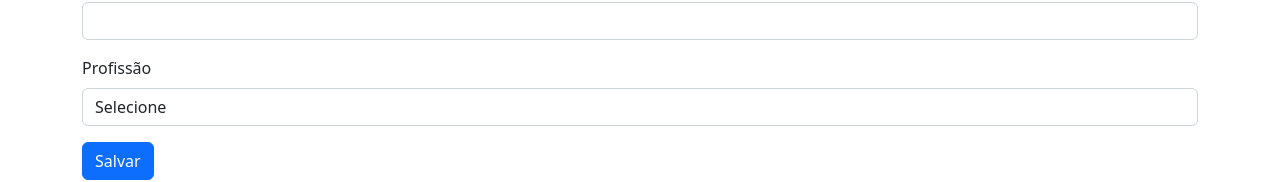
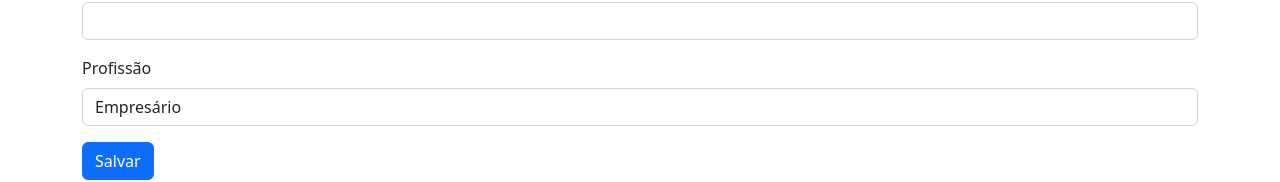
Before and after one commit to dannielgd/formulario, an Angular app: page / in a window 1280 px wide. Shown: the part 116-298 px from the top of the page. Built offline with nearby package versions, Linux system fonts and the light colour scheme.

Commit message:
Definindo valor padrão no campo select

```diff
--- a/src/app/app.component.html
+++ b/src/app/app.component.html
@@ -13,7 +13,7 @@
 
     <div class="mb-3">
       <label class="form-label">Profissão</label>
-      <select class="form-control" name="profissao" ngModel>
+      <select class="form-control" name="profissao" [ngModel]="profissao">
         <option value="">Selecione</option>
         <option *ngFor="let profissao of profissoes"
           [value]="profissao">{{ profissao }}</option>
--- a/src/app/app.component.ts
+++ b/src/app/app.component.ts
@@ -9,10 +9,13 @@
 export class AppComponent {
 
   profissoes = ['Programador', 'Empresário', 'Outra'];
+  profissao='Empresário';
 
   salvar(form: NgForm) {
+    console.log(this.profissao);
+
     console.log(form);
-    console.log(form.value.nome);
+    console.log(form.value.profissao);
 
   }
 
```
